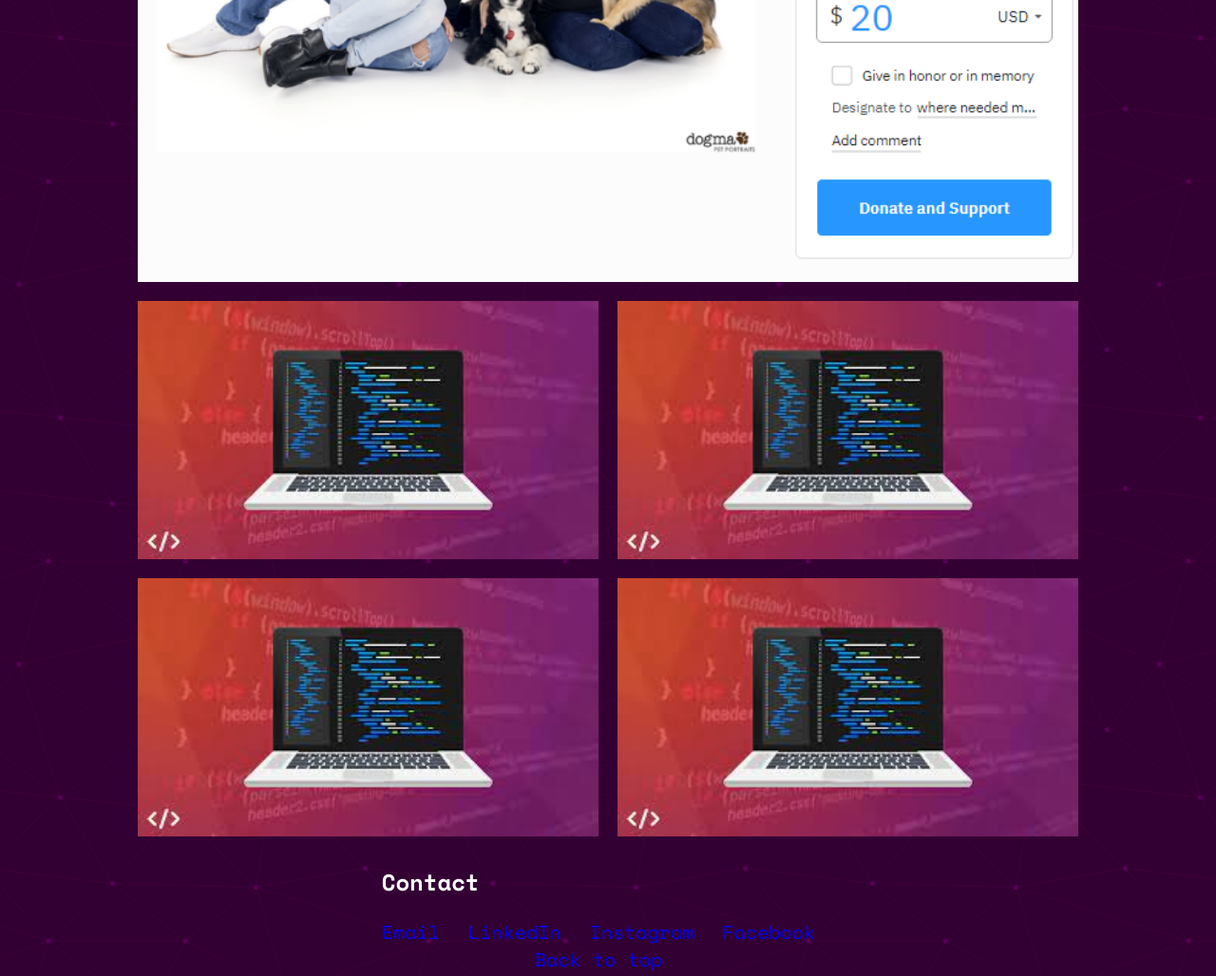
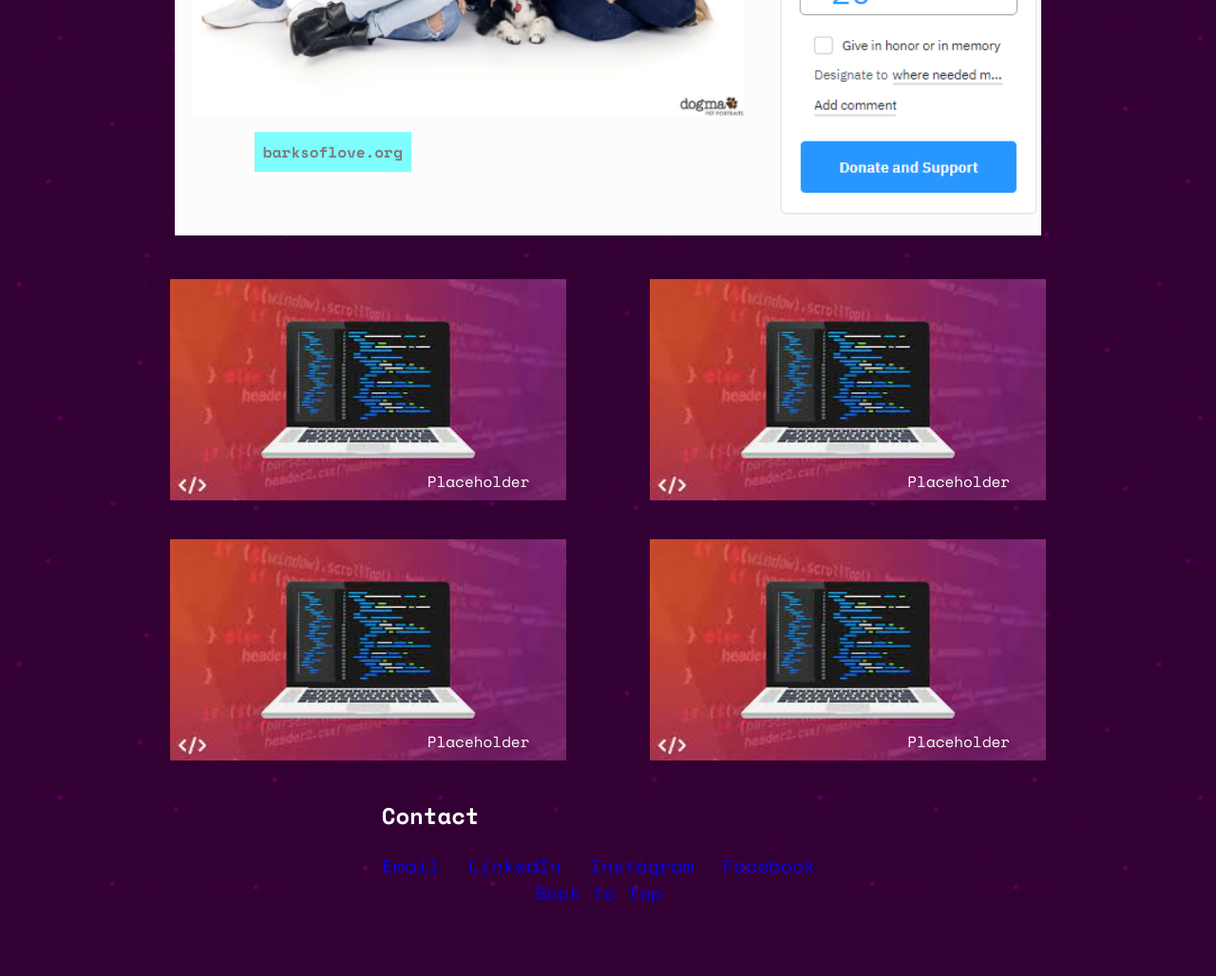
Before and after one commit to pconenna/portfolio, a plain HTML site: page index.html in a window 1280 px wide. Shown: the part 1200-2228 px from the top of the page at 95% size. After the commit the page ends 2163 px from the top, so only its background shows below. Drawn offline with nearby package versions, Linux system fonts and the light colour scheme.

Commit message:
added title cards

```diff
--- a/assets/styles.css
+++ b/assets/styles.css
@@ -65,6 +65,7 @@ nav a{
     display: flex;
     flex-wrap: wrap;
     flex-direction: column;
+    align-items: center;
 }
 #my-work h2{
     flex: 1 1 auto;
@@ -77,21 +78,55 @@ nav a{
     display: flex;
     flex-wrap: wrap;
     flex-direction: row;
-    justify-content: center;
 }
 
 #bol{
+    display: flex;
+    flex-wrap: wrap;
+    align-self: center;
     flex: 1 1 100%;
     height: auto;
-    /* max-width: 80%; */
+    position: relative;
+
+
 }
-.bottom-img{
+#bol img{
+    flex: 1 1 100%;
+    width: 100%;
+
+}
+.bol-title{
+    position: absolute;
+    color: black;
+    opacity: 50%;
+    bottom: 10%;
+    left: 10%;
+    padding: 1%;
+    font-weight: bold;
+    background-color: cyan ;
+}
+.bottom-fig{
+    display: flex;
+    flex-wrap: wrap;
     flex: 1 1 40%;
+    position: relative;
 
+}
+.bottom-fig img{
+    width: 100%;
+}
+
+.title{
+    position: absolute;
+    bottom: 5%;
+    right: 10%
 }
 .images img{
     margin: 1%;
 }
+/* just in case, i used https://www.w3schools.com/howto/howto_css_image_overlay_title.asp
+as a reference for the title cards  */
+
 
 /* footer styles */
 footer{
@@ -102,6 +137,7 @@ footer{
     /* background-color: aqua; */
 }
 footer h2{
+    flex: 1 1 auto;
     align-self: center;
 }
 footer a{
--- a/index.html
+++ b/index.html
@@ -35,21 +35,40 @@
         <h2>My Work</h2>
         <section class="images">
         <!-- this is gonna be the top image, i should re take this image so it dispplays in a way that looks better -->
-        <img id="bol" src="assets/images/bol2.PNG">
+       <figure id="bol">
+        <img src="assets/images/bol2.PNG">
+        <figcaption class="bol-title">barksoflove.org</figcaption>
+       </figure>
+        <figure class="bottom-fig">
+            <!-- placeholders for now -->
+        <img  src="assets/images/placeholder.jpg">
+        <figcaption class="title">Placeholder</figcaption>
 
-        <!-- placeholders for now -->
-        <img class="bottom-img" src="assets/images/placeholder.jpg">
-        <!-- placeholders for now -->
-        <img class="bottom-img" src="assets/images/placeholder.jpg">
-        <!-- placeholders for now -->
-        <img class="bottom-img" src="assets/images/placeholder.jpg">
-        <!-- placeholders for now -->
-        <img class="bottom-img" src="assets/images/placeholder.jpg">
-        </section>
+        </figure>
+        <figure class="bottom-fig">
+            <!-- placeholders for now -->
+        <img  src="assets/images/placeholder.jpg">
+        <figcaption class="title">Placeholder</figcaption>
+
+        </figure>
+        <figure class="bottom-fig">
+            <!-- placeholders for now -->
+        <img  src="assets/images/placeholder.jpg">
+        <figcaption class="title">Placeholder</figcaption>
+
+        </figure>
+        <figure class="bottom-fig">
+            <!-- placeholders for now -->
+        <img  src="assets/images/placeholder.jpg">
+        <figcaption class="title">Placeholder</figcaption>
+
+        </figure>
+
 
 
 
 </section>
+
 
         <footer>
         <section id="contact-me">
```
